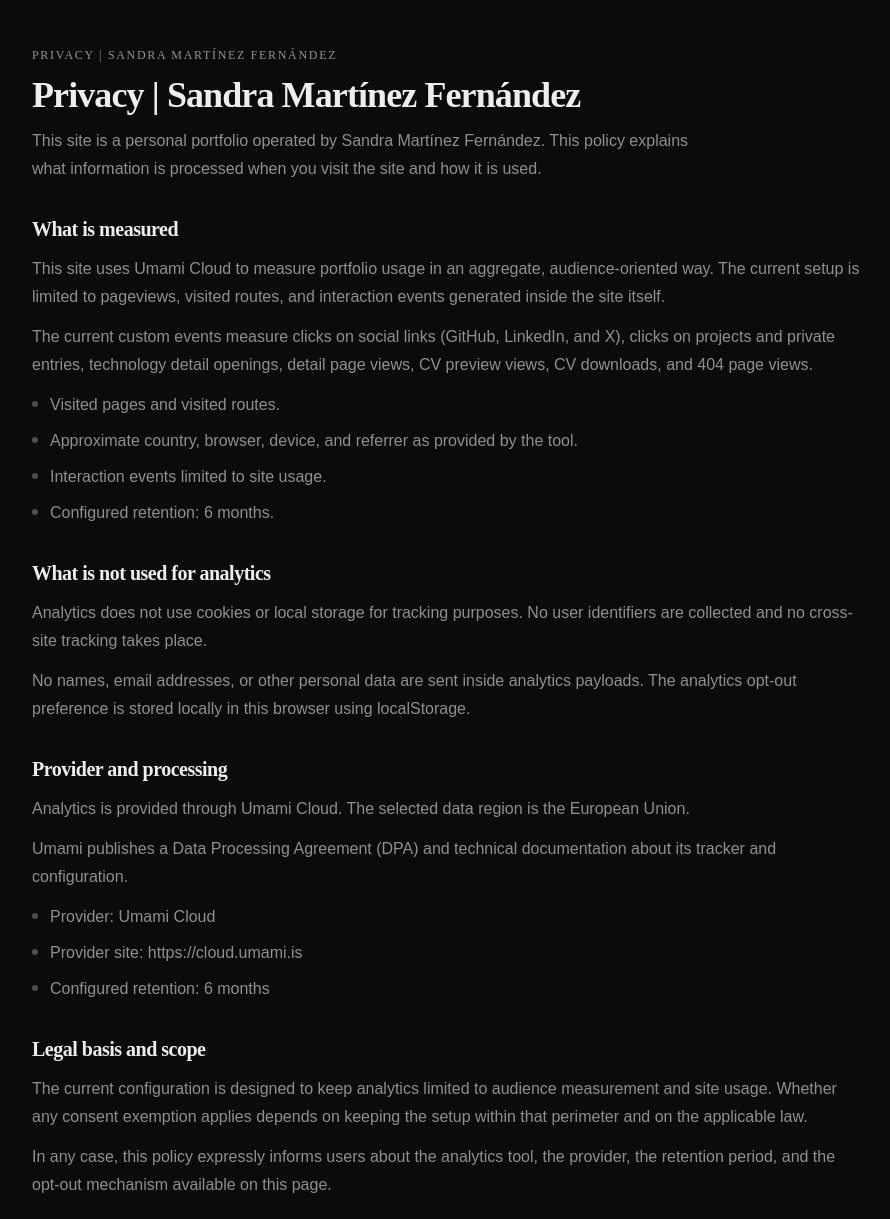
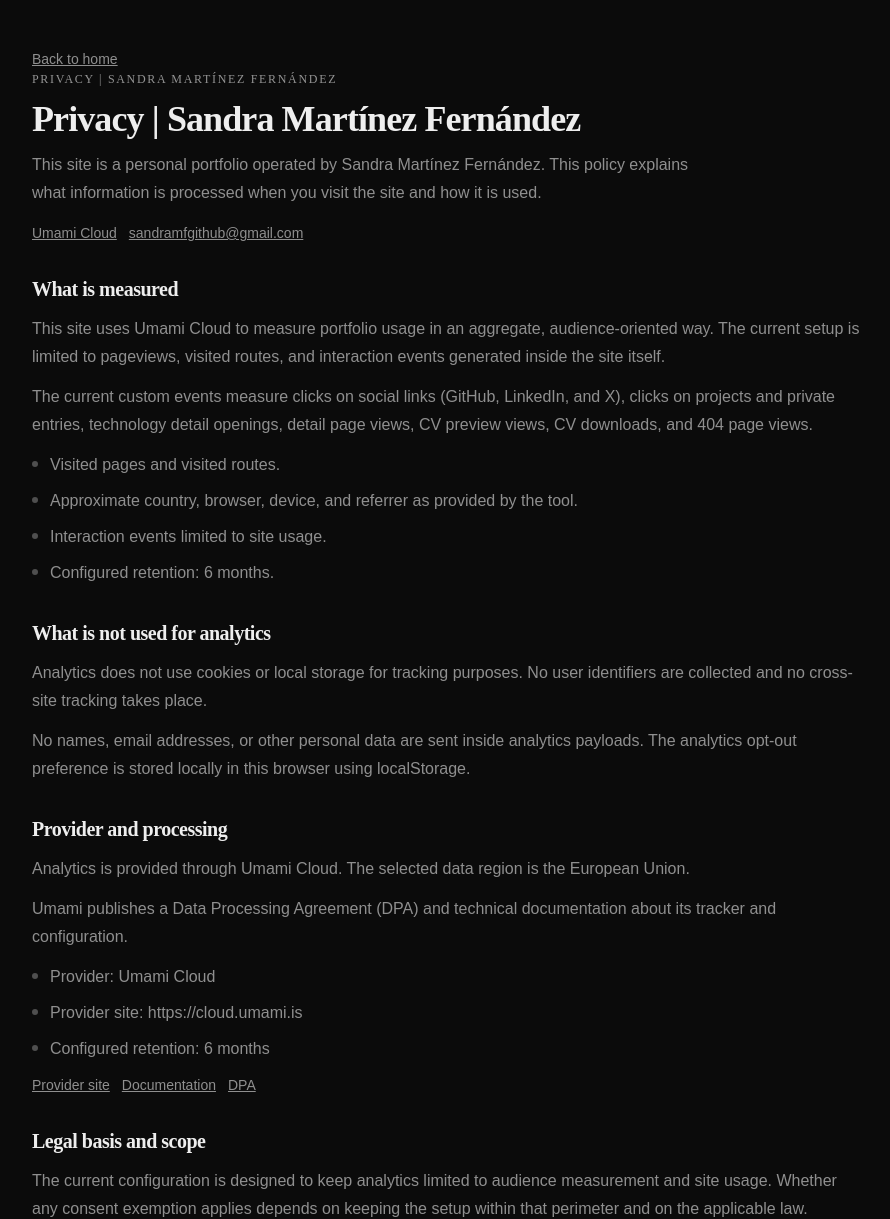
Before and after one commit to sandramfgithub/portfolio, an Astro site: page /en/privacy in a window 1280 px wide. Shown: the part 221-1440 px from the top of the page, without its empty margins (187-1077 px from the left). Built offline with nearby package versions, Linux system fonts and the light colour scheme; Astro itself is replaced by a stand-in of ours; no server answers.

Commit message:
refactor(privacy): enrich provider details
- add the same back-link treatment used in detail pages
- expose clickable contact and provider documentation links
- keep the privacy content structured in local policy data

```diff
--- a/src/application/legal/dto.ts
+++ b/src/application/legal/dto.ts
@@ -1,3 +1,8 @@
+export type PolicyLinkViewModel = {
+  href: string;
+  label: string;
+};
+
 export type PolicySectionViewModel = {
   bullets: readonly string[];
   id:
@@ -15,6 +20,7 @@ export type PrivacyPolicyPageViewModel = {
   contactEmail: string;
   controllerName: string;
   description: string;
+  providerLinks: readonly PolicyLinkViewModel[];
   providerName: string;
   providerUrl: string;
   retention: string;
--- a/src/application/legal/queries.ts
+++ b/src/application/legal/queries.ts
@@ -33,6 +33,7 @@ export const getPrivacyPolicyPageViewModel = async (
     summary: document.summary,
     controllerName: document.controllerName,
     contactEmail: document.contactEmail,
+    providerLinks: document.providerLinks,
     providerName: document.providerName,
     providerUrl: document.providerUrl,
     retention: document.retention,
--- a/src/content.config.ts
+++ b/src/content.config.ts
@@ -57,6 +57,10 @@ const policySectionSchema = z.object({
   title: z.string(),
   paragraphs: z.array(z.string()),
   bullets: z.array(z.string()).optional(),
+});
+const policyLinkSchema = z.object({
+  href: z.url(),
+  label: z.string(),
 });
 const aboutInlineTextSchema = z.object({
   type: z.literal('text'),
@@ -240,6 +244,7 @@ const policies = defineCollection({
     contactEmail: z.email(),
     providerName: z.string(),
     providerUrl: z.url(),
+    providerLinks: z.array(policyLinkSchema),
     retention: z.string(),
     sections: z.array(policySectionSchema),
     seo: seoSchema,
--- a/src/content/data/policies.json
+++ b/src/content/data/policies.json
@@ -9,6 +9,20 @@
     "contactEmail": "sandramfgithub@gmail.com",
     "providerName": "Umami Cloud",
     "providerUrl": "https://cloud.umami.is",
+    "providerLinks": [
+      {
+        "label": "Sitio del proveedor",
+        "href": "https://cloud.umami.is"
+      },
+      {
+        "label": "Documentación",
+        "href": "https://docs.umami.is/docs"
+      },
+      {
+        "label": "DPA",
+        "href": "https://umami.is/umami-dpa.pdf"
+      }
+    ],
     "retention": "6 meses",
     "sections": [
       {
@@ -85,6 +99,20 @@
     "contactEmail": "sandramfgithub@gmail.com",
     "providerName": "Umami Cloud",
     "providerUrl": "https://cloud.umami.is",
+    "providerLinks": [
+      {
+        "label": "Provider site",
+        "href": "https://cloud.umami.is"
+      },
+      {
+        "label": "Documentation",
+        "href": "https://docs.umami.is/docs"
+      },
+      {
+        "label": "DPA",
+        "href": "https://umami.is/umami-dpa.pdf"
+      }
+    ],
     "retention": "6 months",
     "sections": [
       {
--- a/src/domain/legal/entities.ts
+++ b/src/domain/legal/entities.ts
@@ -3,6 +3,11 @@ import type { Locale } from '@/domain/portfolio/value-objects';
 export type PolicySeoMetadata = {
   description: string;
   title: string;
+};
+
+export type PolicyLink = {
+  href: string;
+  label: string;
 };
 
 export type PolicySection = {
@@ -23,6 +28,7 @@ export type PolicyDocument = {
   controllerName: string;
   id: string;
   locale: Locale;
+  providerLinks: readonly PolicyLink[];
   providerName: string;
   providerUrl: string;
   retention: string;
--- a/src/infrastructure/content-local/mappers.ts
+++ b/src/infrastructure/content-local/mappers.ts
@@ -116,6 +116,7 @@ export const mapPolicyEntry = (
     summary: entry.data.summary,
     controllerName: entry.data.controllerName,
     contactEmail: entry.data.contactEmail,
+    providerLinks: entry.data.providerLinks,
     providerName: entry.data.providerName,
     providerUrl: entry.data.providerUrl,
     retention: entry.data.retention,
--- a/src/templates/privacy.astro
+++ b/src/templates/privacy.astro
@@ -2,6 +2,7 @@
 import type { PrivacyPolicyPageViewModel } from '@/application/legal/dto';
 import { AnalyticsOptOut } from '@/components/privacy/analytics-opt-out';
 import type { Lang } from '@/i18n/translations';
+import { getLocalizedPath, getTranslations } from '@/i18n/utils';
 import Layout from '@/layouts/main.astro';
 
 type Props = {
@@ -10,18 +11,48 @@ type Props = {
 };
 
 const { lang, page } = Astro.props as Props;
+const t = getTranslations(lang);
+const homeHref = getLocalizedPath('/', lang);
 ---
 
 <Layout description={page.description} lang={lang} title={page.title}>
   <article class="space-y-8 py-2 sm:py-4">
+    <div class="space-y-4">
+      <a
+        class="text-muted-foreground text-sm underline transition-colors hover:text-foreground"
+        href={homeHref}
+      >
+        {t.common.backToHome}
+      </a>
       <div class="space-y-3">
         <p class="eyebrow">{page.title}</p>
-      <h1 class="font-serif text-3xl font-semibold tracking-tight sm:text-4xl">
+        <h1
+          class="font-serif text-3xl font-semibold tracking-tight sm:text-4xl"
+        >
           {page.title}
         </h1>
-      <p class="max-w-2xl text-muted-foreground text-sm leading-7 sm:text-base">
+        <p
+          class="max-w-2xl text-muted-foreground text-sm leading-7 sm:text-base"
+        >
           {page.summary}
         </p>
+      </div>
+      <div class="flex flex-wrap gap-3 text-sm text-muted-foreground">
+        <a
+          class="underline hover:text-foreground"
+          href={page.providerUrl}
+          rel="noopener noreferrer"
+          target="_blank"
+        >
+          {page.providerName}
+        </a>
+        <a
+          class="underline hover:text-foreground"
+          href={`mailto:${page.contactEmail}`}
+        >
+          {page.contactEmail}
+        </a>
+      </div>
     </div>
 
     {page.sections.map((section) => (
@@ -29,7 +60,9 @@ const { lang, page } = Astro.props as Props;
         <h2 class="font-semibold font-serif text-xl tracking-tight">
           {section.title}
         </h2>
-        <div class="space-y-3 text-muted-foreground text-sm leading-7 sm:text-base">
+        <div
+          class="space-y-3 text-muted-foreground text-sm leading-7 sm:text-base"
+        >
           {section.paragraphs.map((paragraph) => <p>{paragraph}</p>)}
         </div>
         {section.bullets.length > 0 && (
@@ -42,6 +75,30 @@ const { lang, page } = Astro.props as Props;
             ))}
           </ul>
         )}
+        {section.id === 'provider' && (
+          <div class="flex flex-wrap gap-3 text-sm">
+            {page.providerLinks.map((link) => (
+              <a
+                class="text-muted-foreground underline transition-colors hover:text-foreground"
+                href={link.href}
+                rel="noopener noreferrer"
+                target="_blank"
+              >
+                {link.label}
+              </a>
+            ))}
+          </div>
+        )}
+        {section.id === 'contact' && (
+          <div class="flex flex-wrap gap-3 text-sm">
+            <a
+              class="text-muted-foreground underline transition-colors hover:text-foreground"
+              href={`mailto:${page.contactEmail}`}
+            >
+              {page.contactEmail}
+            </a>
+          </div>
+        )}
         {section.id === 'opt-out' && (
           <div class="pt-2">
             <AnalyticsOptOut lang={lang} client:visible />
--- a/tests/unit/legal-queries.test.ts
+++ b/tests/unit/legal-queries.test.ts
@@ -13,6 +13,12 @@ const policy: PolicyDocument = {
   contactEmail: 'mail@example.com',
   providerName: 'Umami Cloud',
   providerUrl: 'https://cloud.umami.is',
+  providerLinks: [
+    {
+      label: 'Documentation',
+      href: 'https://docs.umami.is/docs',
+    },
+  ],
   retention: '6 months',
   sections: [
     {
```
Lines whose indentation alone changed are shown as unchanged.
